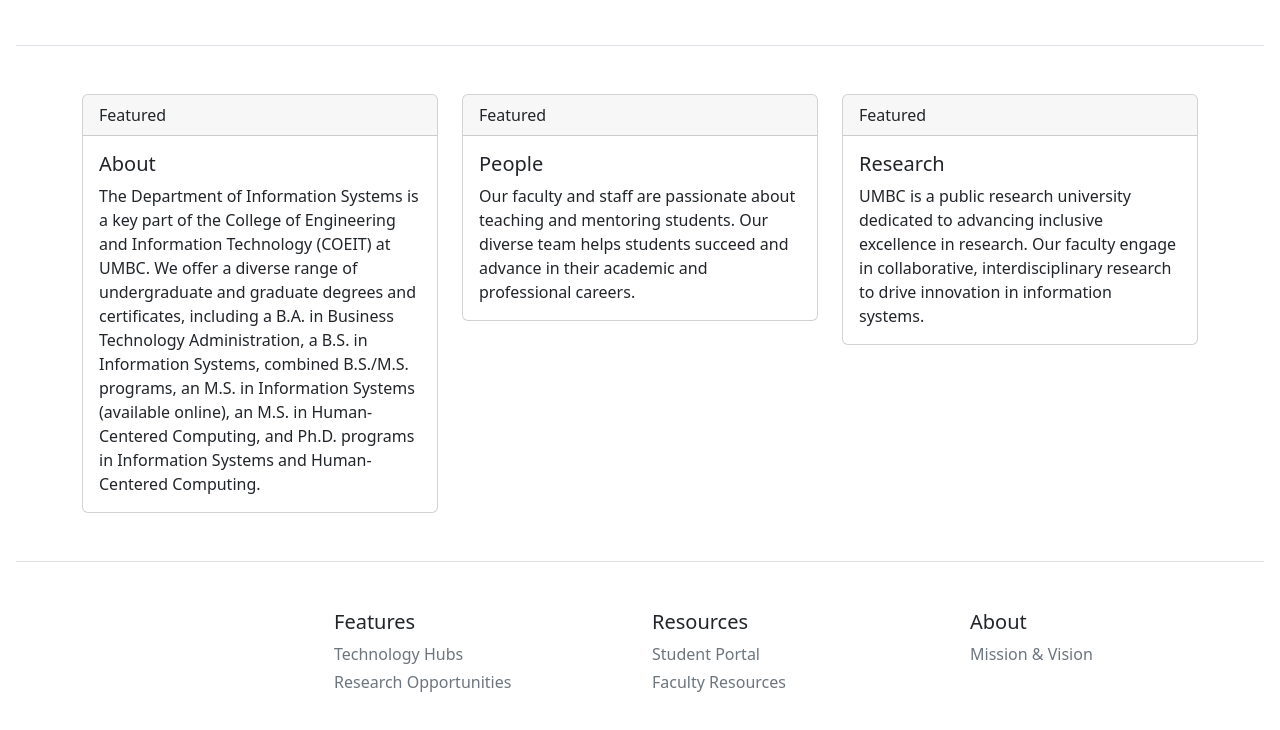
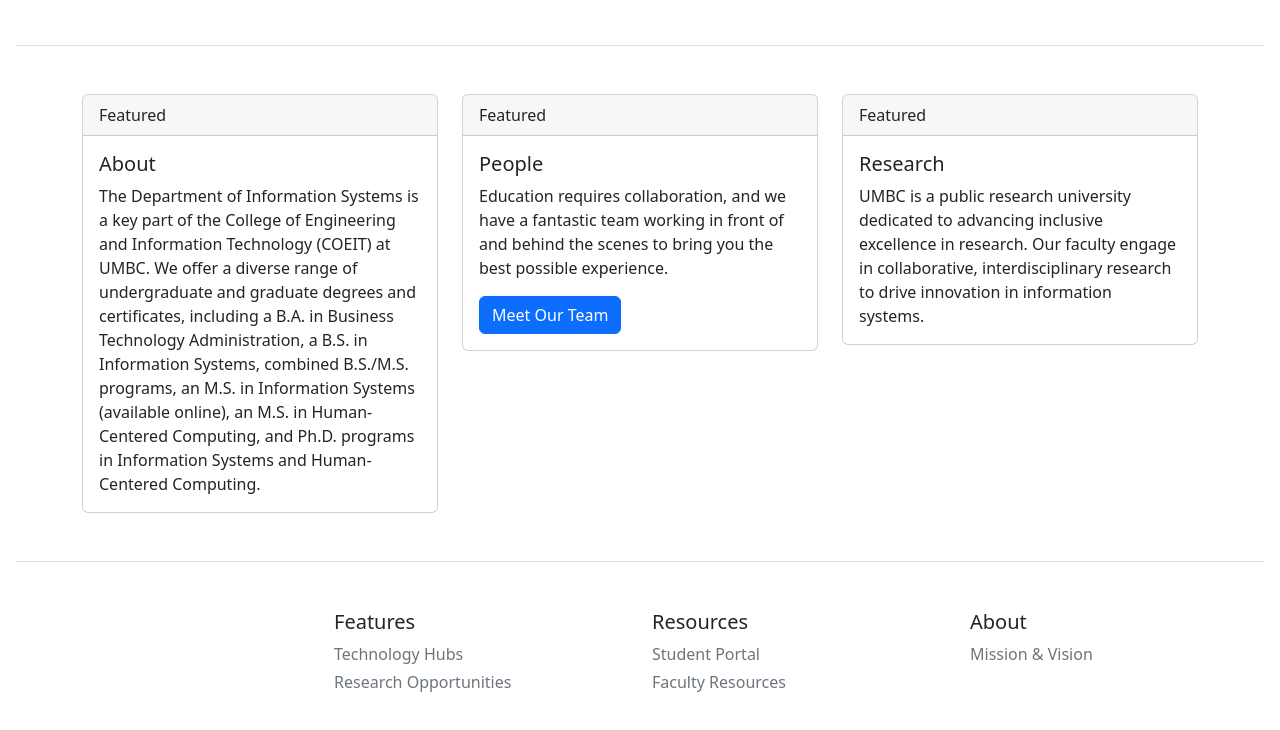
Before and after one commit to kebron2/IS436lab4, a plain HTML site: page index.html in a window 1280 px wide. Shown: the part 895-1625 px from the top of the page. Drawn offline with nearby package versions, Linux system fonts and the light colour scheme.

Commit message:
Update index.html

```diff
--- a/index.html
+++ b/index.html
@@ -71,7 +71,8 @@
             </div>
             <div class="card-body">
               <h5 class="card-title">People</h5>
-          <p class="card-text">Our faculty and staff are passionate about teaching and mentoring students. Our diverse team helps students succeed and advance in their academic and professional careers.</p>
+              <p class="card-text">Education requires collaboration, and we have a fantastic team working in front of and behind the scenes to bring you the best possible experience.</p>
+              <a href="#" class="btn btn-primary">Meet Our Team</a>
             </div>
           </div>
         </div>
```
Lines whose indentation alone changed are shown as unchanged.
